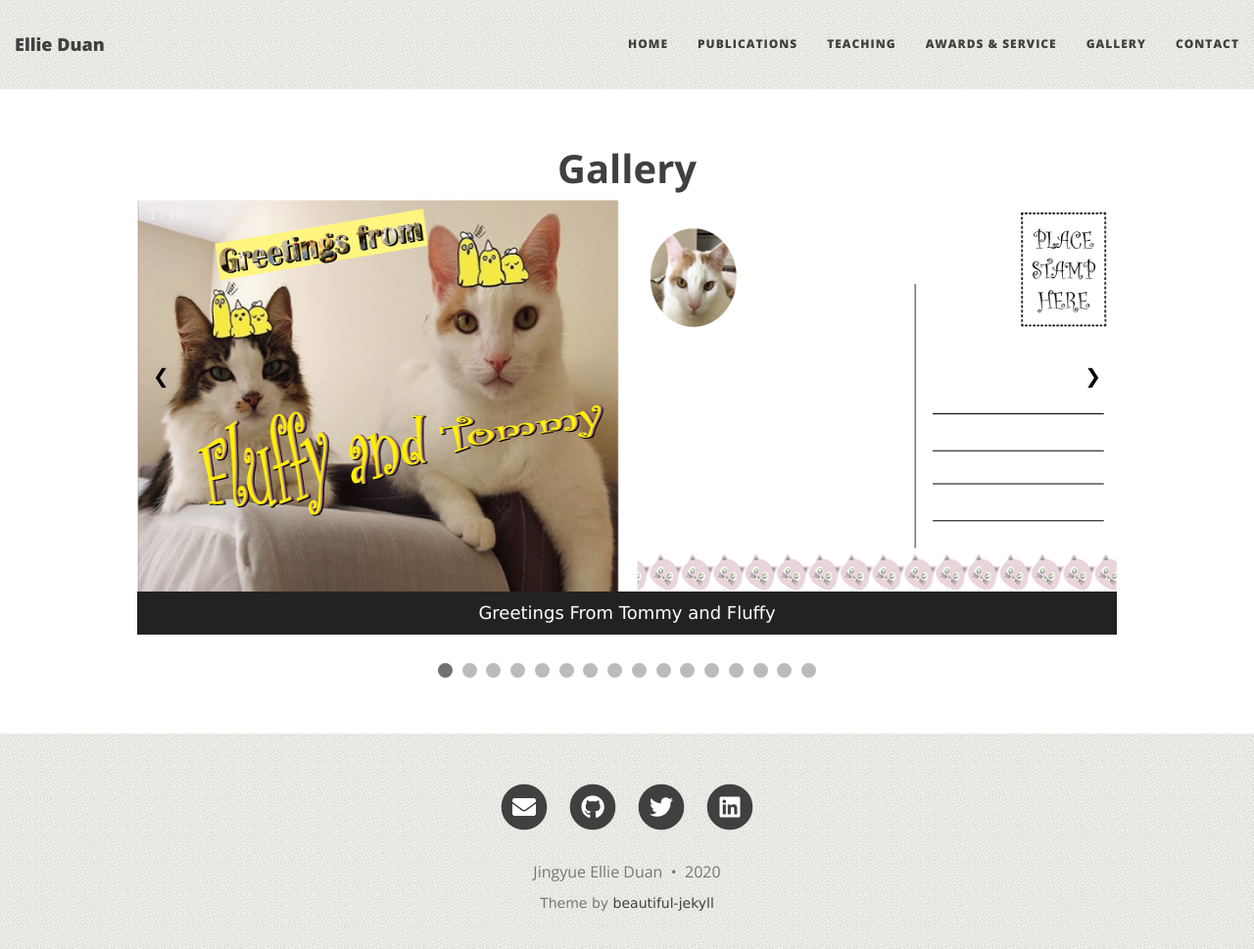
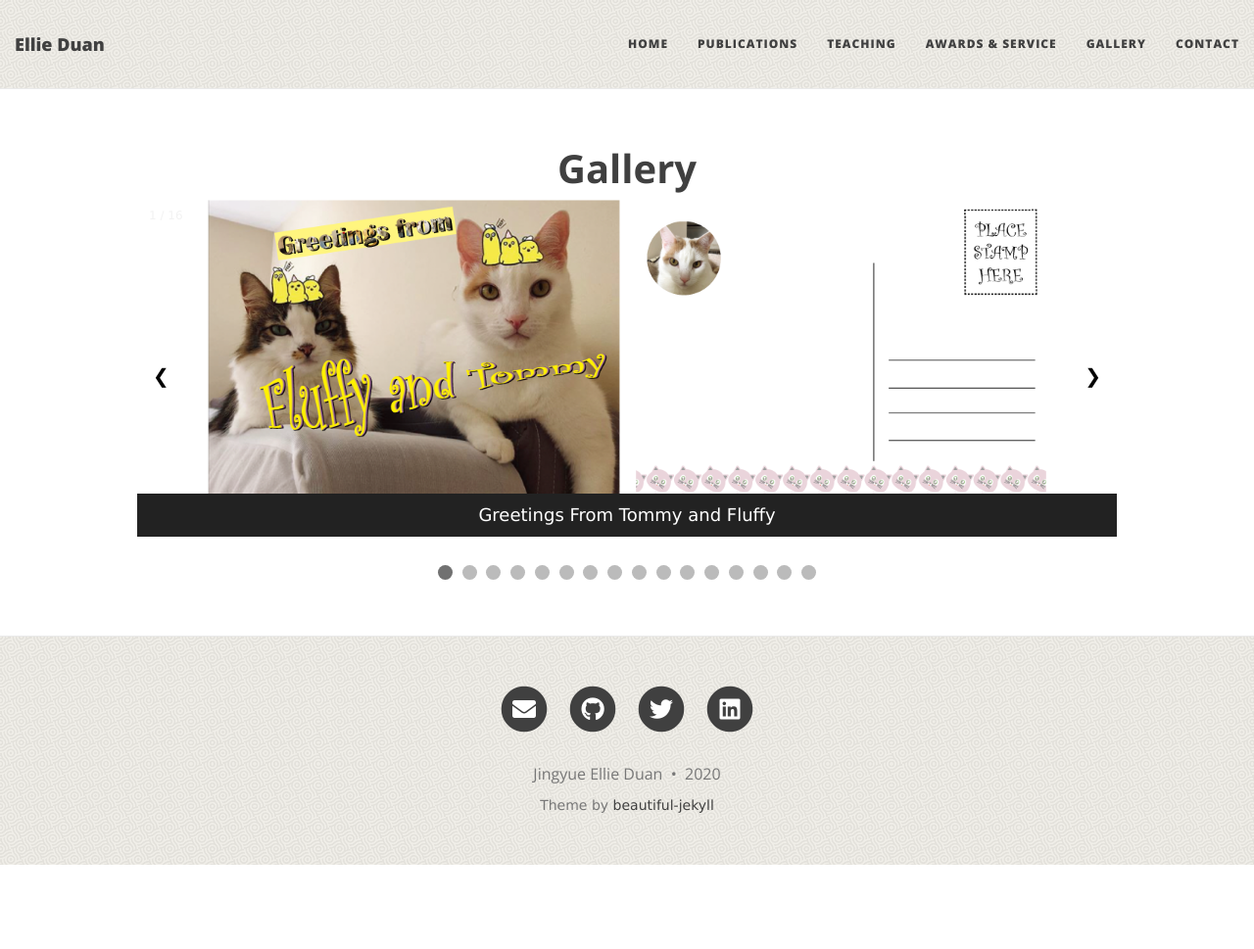
Before and after one commit to EllieDuan/EllieDuan.github.io, a Jekyll site: the page built from gallery.html, in a window 1280 px wide and 983 px high. Shown: the top 969 px of the window at 98% size. Built offline with Jekyll 4.4.1, drawn with Linux system fonts in a browser that asks for light colours; nearby versions of some CDN libraries.

Commit message:
update image size

```diff
--- a/gallery.html
+++ b/gallery.html
@@ -124,13 +124,13 @@
   <!-- Full-width images with number text -->
   <div class="mySlides">
     <div class="numbertext">1 / 16</div>
-    <img src="/img/adobe_illustrator/class8_homework_ellie_happyholoday.png"  style="width:auto; height:400px">
+    <img src="/img/adobe_illustrator/class8_homework_ellie_happyholoday.png"  style="width:auto; height:300px">
     <div class="text">Greetings From Tommy and Fluffy</div>
   </div>
 
   <div class="mySlides">
     <div class="numbertext">2 / 16</div>
-    <img src="/img/adobe_illustrator/Ellie_mooncake.png" style="width:auto; height:400px">
+    <img src="/img/adobe_illustrator/Ellie_mooncake.png" style="width:auto; height:300px">
     <div class="text">Moon Cake</div>
   </div>
 
```
